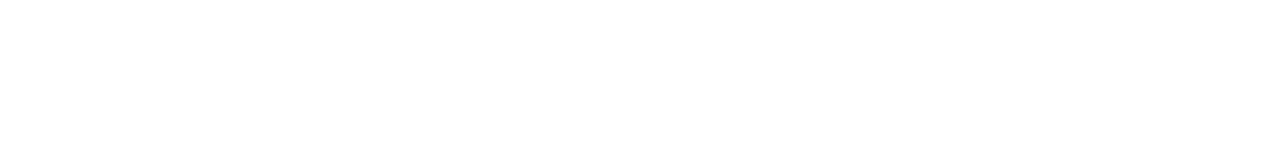
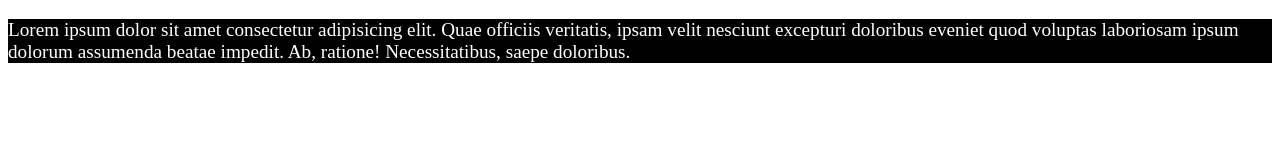
Before and after one commit to Prajwal-Bhadke/Javascript, a plain HTML site: page index.html in a window 1280 px wide. Drawn offline with Linux system fonts and the light colour scheme.

Commit message:
DOM in js apnaCollege js series

```diff
--- a/index.html
+++ b/index.html
@@ -2,10 +2,17 @@
 <html lang="en">
   <head>
     <meta charset="UTF-8" />
-    <title>Image Example</title>
-    <script src="array.js"></script>
+    <title>document</title>
+    <link rel="stylesheet" href="style.css">
   </head>
   <body>
+    <p class="para">
+      Lorem ipsum dolor sit amet consectetur adipisicing elit. Quae officiis
+      veritatis, ipsam velit nesciunt excepturi doloribus eveniet quod voluptas
+      laboriosam ipsum dolorum assumenda beatae impedit. Ab, ratione!
+      Necessitatibus, saepe doloribus.
+    </p>
 
+    <script src="DOM.js"></script>
   </body>
 </html>
--- /dev/null
+++ b/style.css
@@ -0,0 +1,5 @@
+.para{
+    color: rgb(255, 255, 255);
+    font-size: larger;
+    background-color: black;
+}
```
Also changed, not shown: DOM.js (added, +78 -0 lines).
